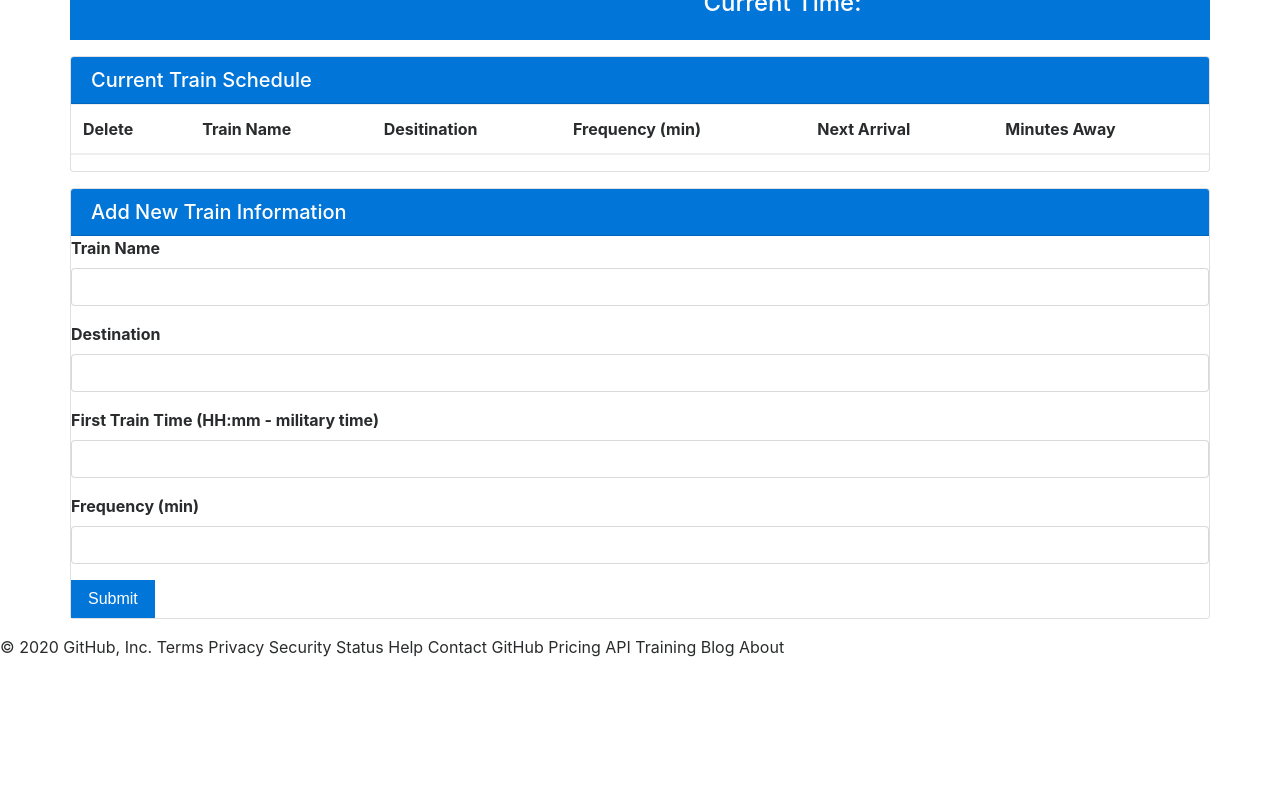
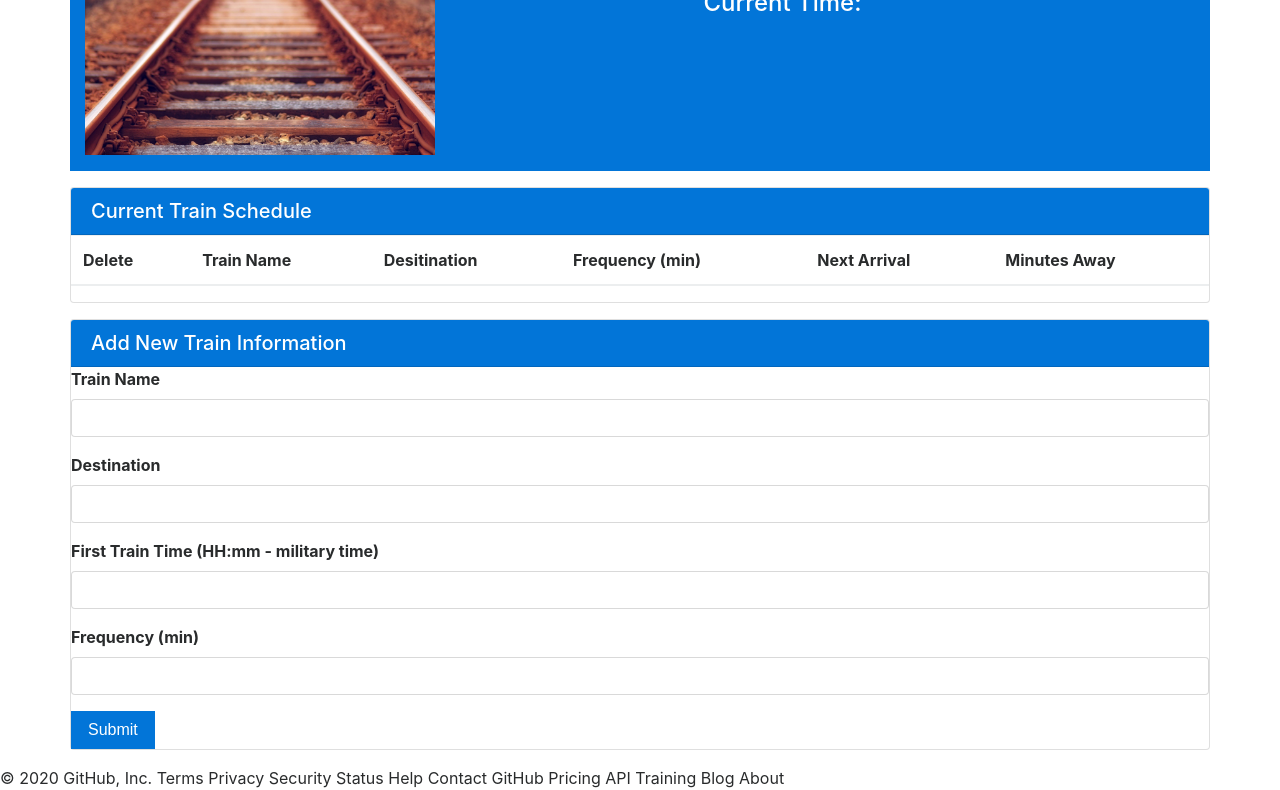
Before and after one commit to jesusmanteca/Train-Scheduler, a plain HTML site: page index.html in a window 1280 px wide. Shown: the part 102-892 px from the top of the page. Before the commit the page ends 800 px from the top, so only its background shows below. Drawn offline with nearby package versions, Linux system fonts and the light colour scheme; a script that the page names is missing.

Commit message:
picture added

```diff
--- a/index.html
+++ b/index.html
@@ -15,15 +15,13 @@
 	<!-- Moment.js Reference -->
     <script src="https://cdn.jsdelivr.net/momentjs/2.12.0/moment.min.js"></script>
 
-	<!-- Font Awesome Reference -->
-    <script src="https://use.fontawesome.com/8c1fdea402.js"></script>
 
 </head>
 <body>
 	<div class="container bg-primary text-white py-3 mb-3">
 		<div class="row">
 			<div class="col-lg-4 col-md-4 col-sm-12 text-center pt-2">
-				<img src="assets/images/thintrain.jpg" alt="Orange Train" height="85%">
+				<img src="assets/images/traintracks.jpeg" alt="Train traintracks" class = "img-fluid">
 			</div>
 			<div class="col-lg-7 col-md-8 col-sm-12 text-center pt-4">
 				<h1>Bullet Train Scheduler</h1>
```
Also changed, not shown: assets/images/traintracks.jpeg (added).
